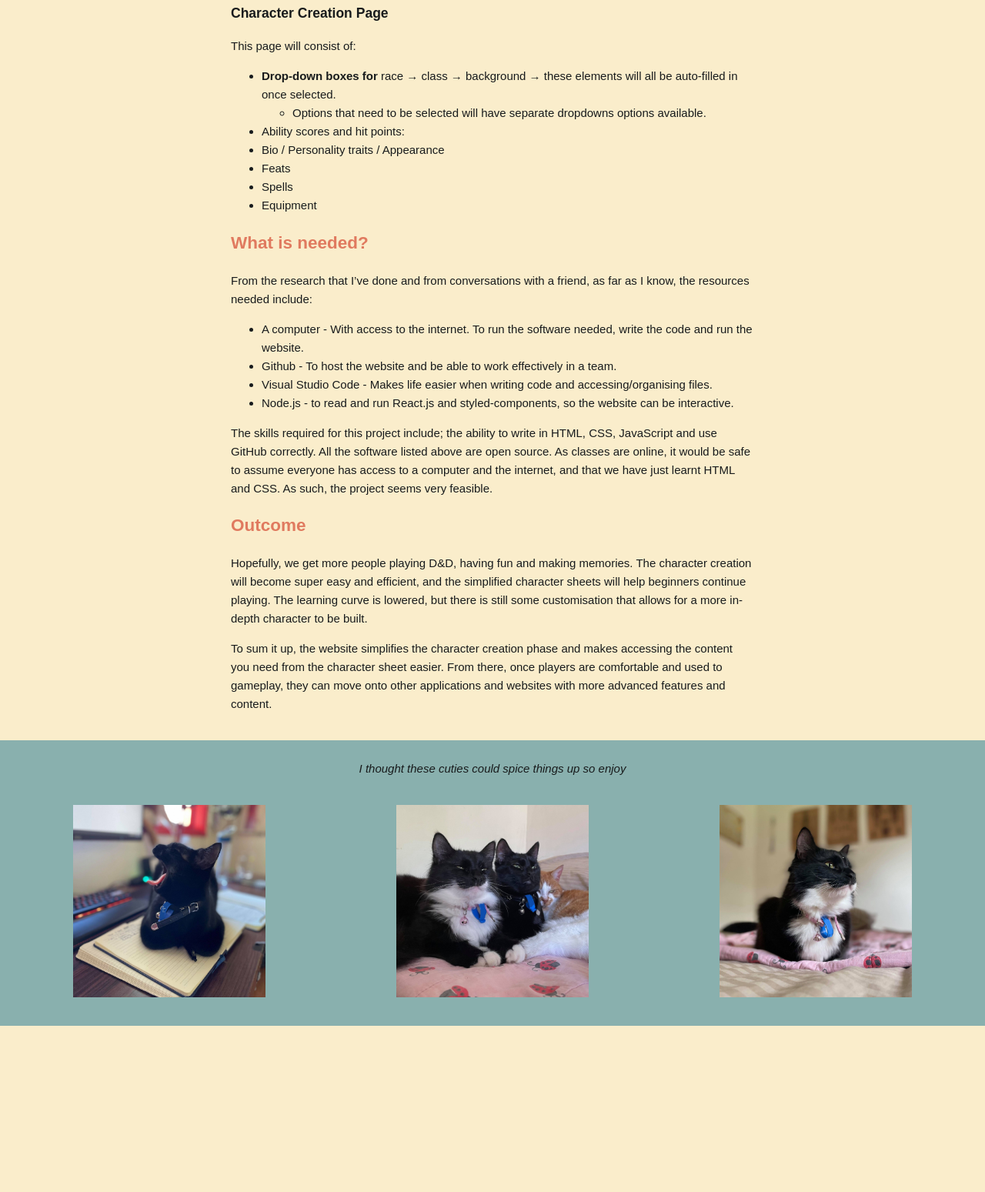
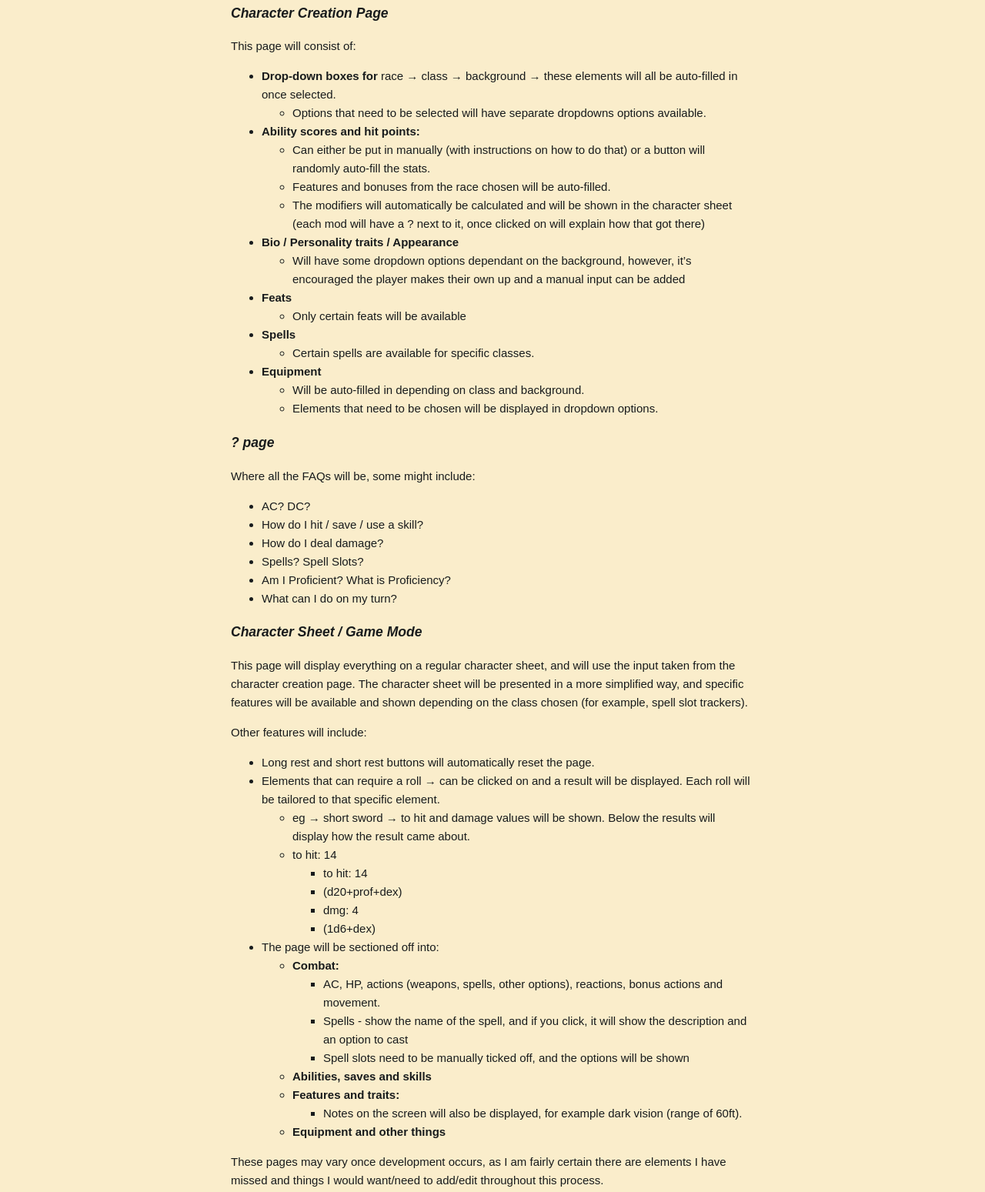
Before and after one commit to Harmony-K/Harmony-K.github.io, a plain HTML site: page project.html in a window 1280 px wide. Shown: the part 1506-3055 px from the top of the page at 77% size. Before the commit the page ends 2839 px from the top, so only its background shows below. Drawn offline with Linux system fonts and the light colour scheme.

Commit message:
all content uploaded

```diff
--- a/project.html
+++ b/project.html
@@ -37,19 +37,90 @@
             </p>
             <p>As this website aims to help beginners, only levels 1-5 for the main classes in 5e Dungeons and Dragons will be available. While it might seem like it will exclude a lot of  ”cool” options the game has to offer, ultimately, it will benefit the user when first learning how to play.
             </p>
-            <h3>Character Creation Page</h3>
-            <p>This page will consist of:</p>
-            <ul>
-                <li><strong>Drop-down boxes for</strong> race → class → background → these elements will all be auto-filled in once selected.  </li>
+                <h3><em>Character Creation Page</em></h3>
+                <p>This page will consist of:</p>
                 <ul>
-                    <li>Options that need to be selected will have separate dropdowns options available.</li>
+                    <li><strong>Drop-down boxes for</strong> race → class → background → these elements will all be auto-filled in once selected.  </li>
+                    <ul>
+                        <li>Options that need to be selected will have separate dropdowns options available.</li>
+                    </ul>
+                    <li><strong>Ability scores and hit points:</strong></li>
+                    <ul>
+                        <li>Can either be put in manually (with instructions on how to do that) or a button will randomly auto-fill the stats.
+                        </li>
+                        <li>Features and bonuses from the race chosen will be auto-filled.
+                        </li>
+                        <li>The modifiers will automatically be calculated and will be shown in the character sheet (each mod will have a ? next to it, once clicked on will explain how that got there)
+                        </li>
+                    </ul>
+                    <li><strong>Bio / Personality traits / Appearance </strong></li>
+                        <ul>
+                            <li>Will have some dropdown options dependant on the background, however, it’s encouraged the player makes their own up and a manual input can be added</li>
+                        </ul>
+                    <li><strong>Feats</strong></li>
+                        <ul>
+                            <li>Only certain feats will be available
+                            </li>
+                        </ul>
+                    <li><strong>Spells</strong></li>
+                        <ul>
+                            <li>Certain spells are available for specific classes.
+                            </li>
+                        </ul>
+                    <li><strong>Equipment</strong></li>
+                        <ul>
+                            <li>Will be auto-filled in depending on class and background.
+                            </li>
+                            <li>Elements that need to be chosen will be displayed in dropdown options.
+                            </li>
+                        </ul>
                 </ul>
-                <li>Ability scores and hit points:                 </li>
-                <li>Bio / Personality traits / Appearance </li>
-                <li>Feats</li>
-                <li>Spells</li>
-                <li>Equipment</li>
-            </ul>
+                <h3><em>? page</em></h3>
+                <p>Where all the FAQs will be, some might include: </p>
+                <ul>
+                    <li>AC? DC?</li>
+                    <li>How do I hit / save / use a skill? </li>
+                    <li>How do I deal damage?</li>
+                    <li>Spells? Spell Slots? </li>
+                    <li>Am I Proficient? What is Proficiency?</li>
+                    <li>What can I do on my turn? </li>
+                </ul>
+
+                <h3><em>Character Sheet / Game Mode </em></h3>
+                <p>This page will display everything on a regular character sheet, and will use the input taken from the character creation page. The character sheet will be presented in a more simplified way, and specific features will be available and shown depending on the class chosen (for example, spell slot trackers). </p>
+                <p>Other features will include:</p>
+                <ul>
+                    <li>Long rest and short rest buttons will automatically reset the page.
+                    </li>
+                    <li>Elements that can require a roll → can be clicked on and a result will be displayed. Each roll will be tailored to that specific element. </li>
+                        <ul>
+                            <li>eg → short sword → to hit and damage values will be shown. Below the results will display how the result came about. </li>
+                            <li>to hit: 14</li>
+                                <ul>
+                                    <li>to hit: 14</li>
+                                    <li>(d20+prof+dex)</li>
+                                    <li>dmg: 4</li>
+                                    <li>(1d6+dex) </li>
+                               </ul>
+                        </ul>
+                    <li>The page will be sectioned off into:</li>
+                        <ul>
+                            <li><strong>Combat:</strong></li>
+                                <ul>
+                                    <li>AC, HP, actions (weapons, spells, other options), reactions, bonus actions and movement.</li>
+                                    <li>Spells - show the name of the spell, and if you click, it will show the description and an option to cast
+                                    </li>
+                                    <li>Spell slots need to be manually ticked off, and the options will be shown </li>
+                                </ul>
+                            <li><strong>Abilities, saves and skills</strong></li>
+                            <li><strong>Features and traits: </strong></li>
+                                <ul>
+                                    <li>Notes on the screen will also be displayed, for example dark vision (range of 60ft). </li>
+                                </ul>
+                            <li><strong>Equipment and other things</strong></li>
+                        </ul>
+                </ul>
+                <p>These pages may vary once development occurs, as I am fairly certain there are elements I have missed and things I would want/need to add/edit throughout this process.</p>
 
             <h2>What is needed?  </h2>
             <p>From the research that I’ve done and from conversations with a friend, as far as I know, the resources needed include:</p>
```
